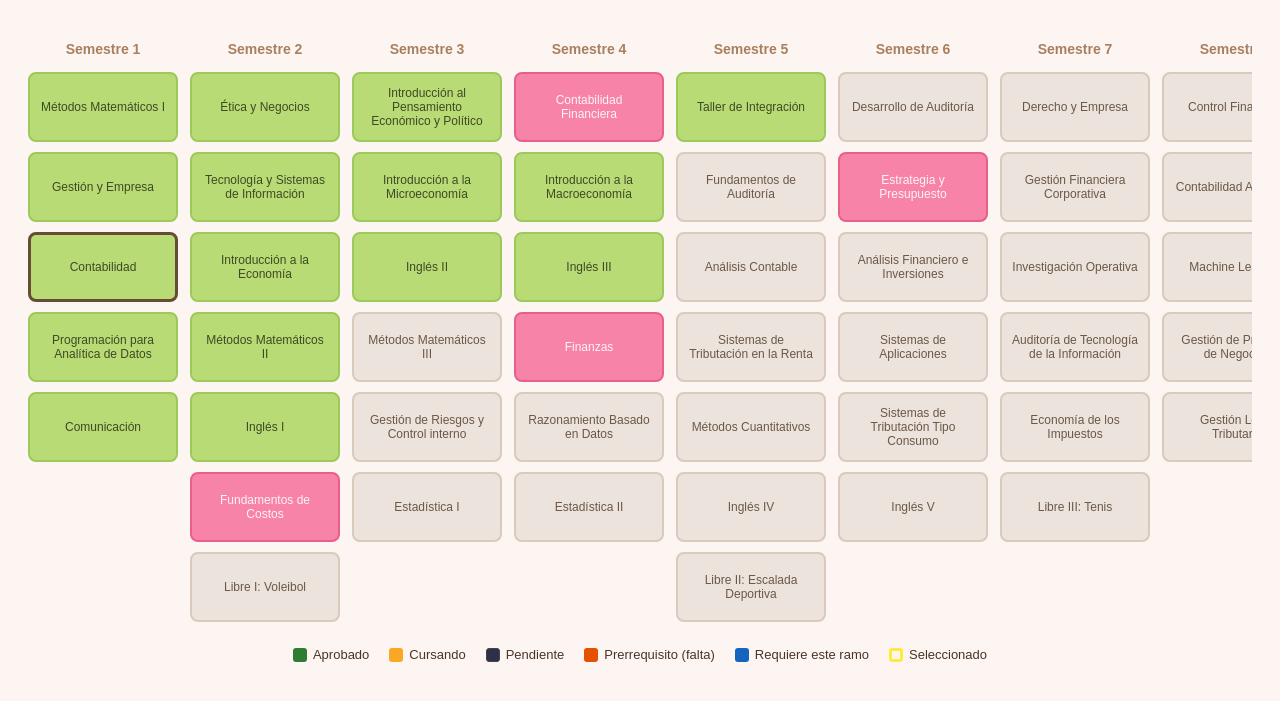
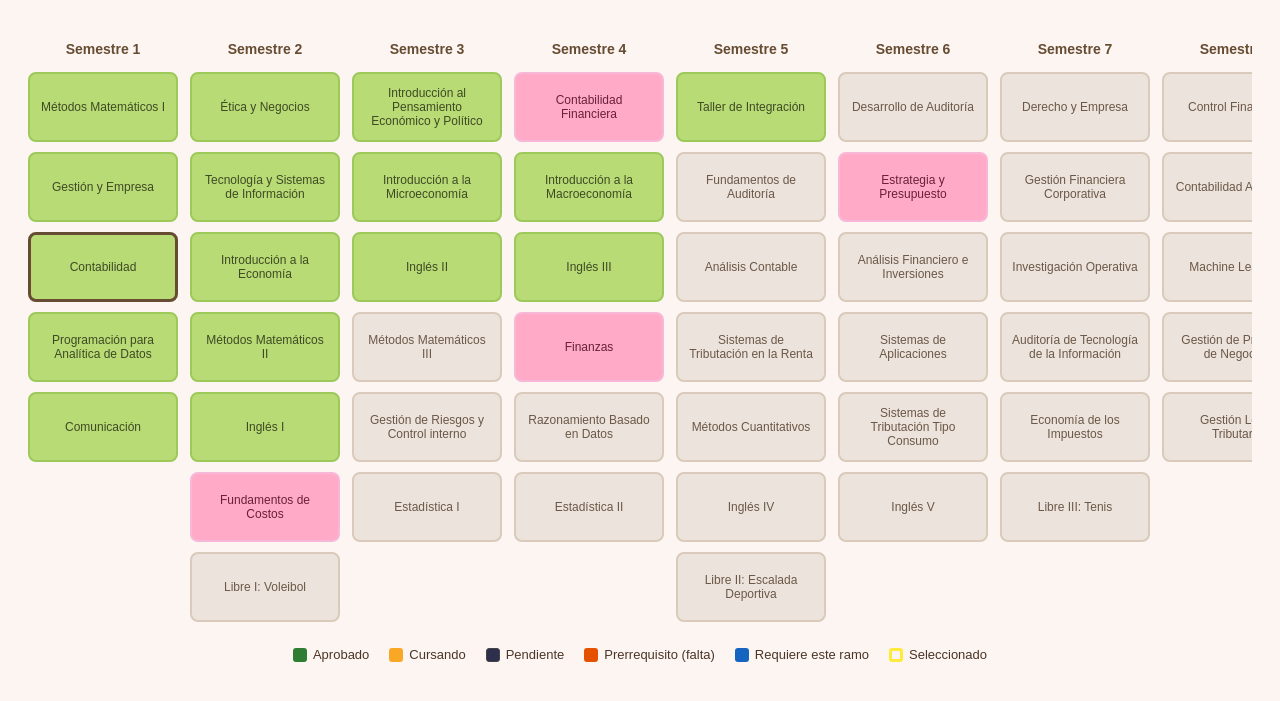
Before and after one commit to ammnnda/malla-interactiva, a plain HTML site: page index.html in a window 1280 px wide. Both pictures are taken after a click on the element "Contabilidad". Shown: the part 89-790 px from the top of the page. Drawn offline with Linux system fonts and the light colour scheme.

Commit message:
style.css

```diff
--- a/style.css
+++ b/style.css
@@ -33,7 +33,7 @@ h1 {
 .columna h3 {
   font-size: 14px;
   margin-bottom: 5px;
-  color: #a9805f;
+  color: #664c32;
 }
 
 .ramo {
@@ -74,15 +74,15 @@ h1 {
 }
 
 .ramo.prerrequisito {
-  background: #876449;
-  border-color: #664c32;
+  background: #f783a8;
+  border-color: #e85f8c;
   color: #fdf5f2;
 }
 
 .ramo.dependiente {
-  background: #f783a8;
-  border-color: #e85f8c;
-  color: #fdf5f2;
+  background: #ffabc7;
+  border-color: #f7b7d6;
+  color: #6b1f3a;
 }
 
 #leyenda {
```
